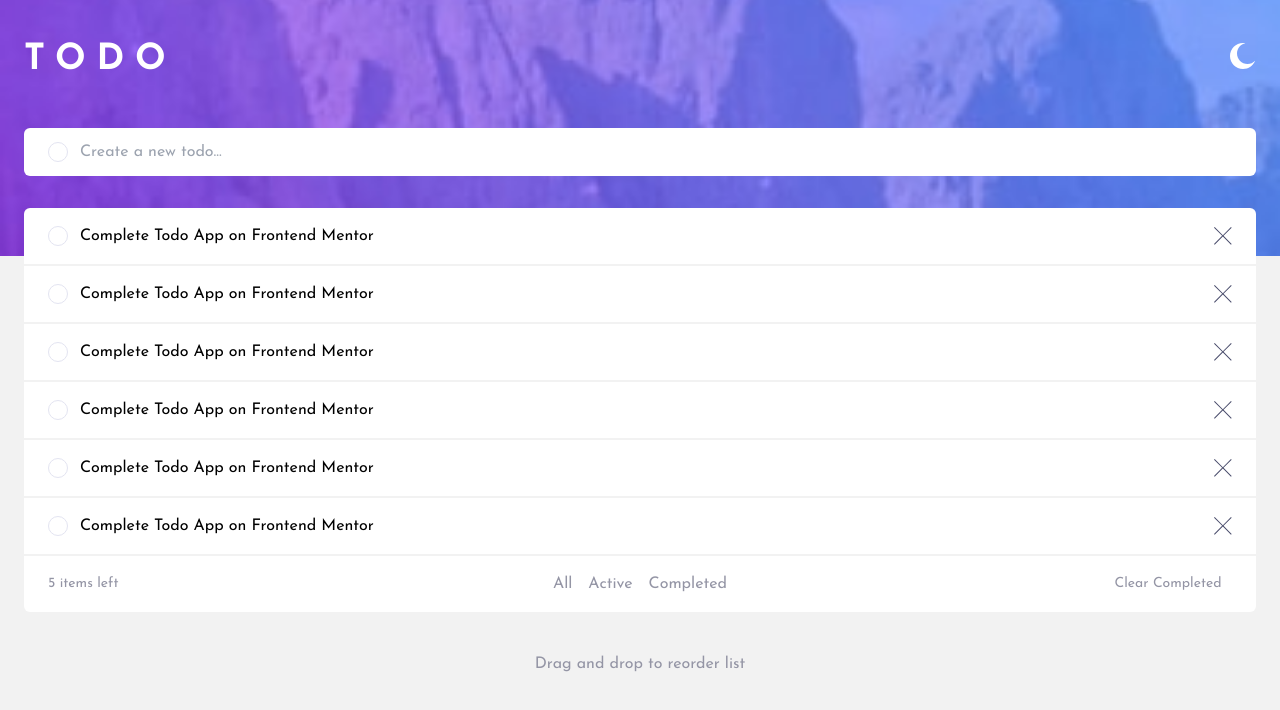
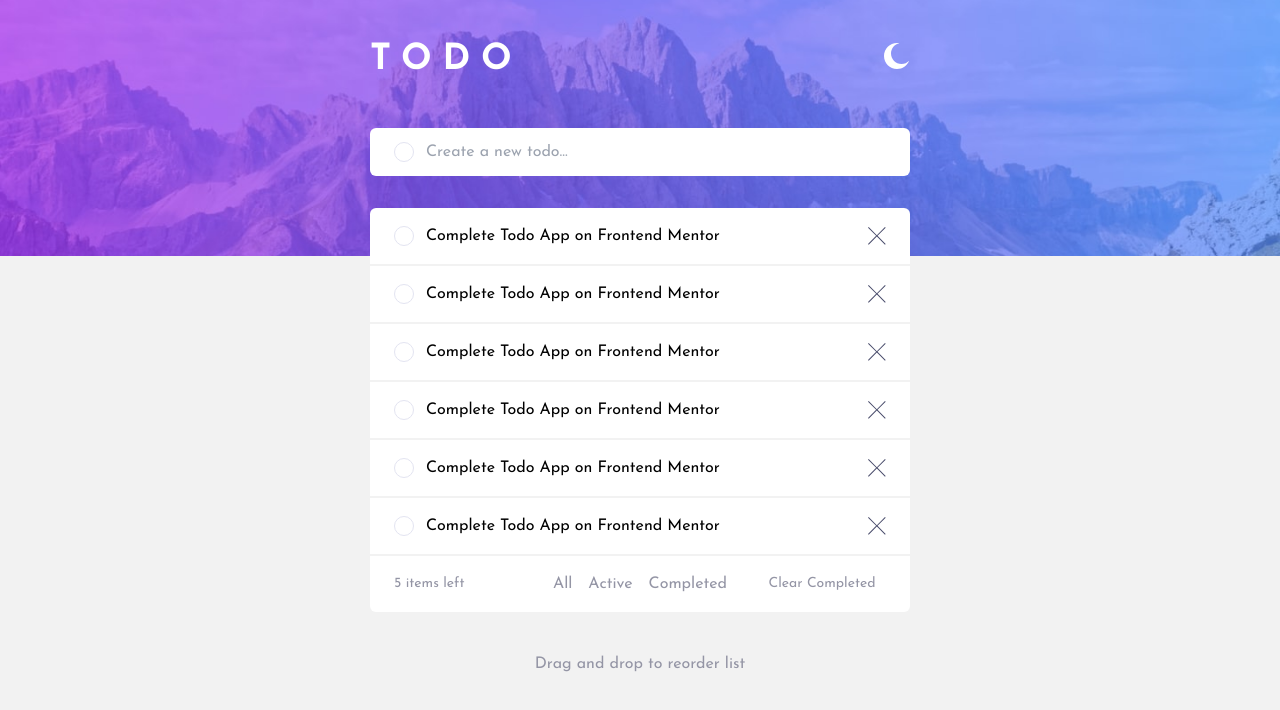
Before and after one commit to fandresh7/frontendmentor-todo-app, an Angular app: page / in a window 1280 px wide. Shown: the top 710 px of the page. Built offline with nearby package versions, Linux system fonts and the light colour scheme.

Commit message:
fix final styles

```diff
--- a/src/app/app.component.html
+++ b/src/app/app.component.html
@@ -1,5 +1,5 @@
-<div class="absolute top-0 -z-10 pointer-events-none bg-mobile-light bg-cover bg-center bg-no-repeat w-full min-h-64"></div>
-<div class="pt-10 mx-6 h-screen">
+<div class="absolute top-0 -z-10 pointer-events-none bg-mobile-light md:bg-desktop-light dark:bg-mobile-dark dark:md:bg-desktop-dark bg-cover bg-center bg-no-repeat w-full min-h-64"></div>
+<div class="pt-10 mx-6 h-screen max-w-[540px] sm:mx-auto">
   <main-header></main-header>
   <main class="flex flex-col gap-4 mt-12">
     <todo-create></todo-create>
--- a/src/app/components/filters/filters.component.html
+++ b/src/app/components/filters/filters.component.html
@@ -1,5 +1,5 @@
 <article class="bg-white dark:bg-[#25273D] py-4 px-6 sm:p-0 flex gap-4 justify-center rounded-md">
-  <p class="text-[#9495A5] dark:text-[#5B5E7E] hover:text-[#3A7CFD] transition-colors cursor-pointer">All</p>
-  <p class="text-[#9495A5] dark:text-[#5B5E7E] hover:text-[#3A7CFD] transition-colors cursor-pointer">Active</p>
-  <p class="text-[#9495A5] dark:text-[#5B5E7E] hover:text-[#3A7CFD] transition-colors cursor-pointer">Completed</p>
+  <p class="text-[#9495A5] dark:text-[#5B5E7E] hover:text-[#3A7CFD] transition-colors duration-300 cursor-pointer">All</p>
+  <p class="text-[#9495A5] dark:text-[#5B5E7E] hover:text-[#3A7CFD] transition-colors duration-300 cursor-pointer">Active</p>
+  <p class="text-[#9495A5] dark:text-[#5B5E7E] hover:text-[#3A7CFD] transition-colors duration-300 cursor-pointer">Completed</p>
 </article>
--- a/src/app/components/todo-create/todo-create.component.html
+++ b/src/app/components/todo-create/todo-create.component.html
@@ -3,6 +3,6 @@
 
   <input
     type="text"
-    class="bg-transparent text-[#9495A5] dark:text-[#767992] w-full font-normal outline-none"
+    class="bg-transparent text-[#393A4B] dark:text-[#C8CBE7] w-full font-normal outline-none"
     placeholder="Create a new todo..." />
 </div>
--- a/src/app/components/todo-list-footer/todo-list-footer.component.html
+++ b/src/app/components/todo-list-footer/todo-list-footer.component.html
@@ -1,5 +1,5 @@
 <article class="relative bg-white dark:bg-[#25273D] flex gap-2 items-center justify-between py-4 px-6">
   <p class="text-sm text-[#9495A5] dark:text-[#5B5E7E] sm:w-32">5 items left</p>
   <filters class="hidden sm:block"></filters>
-  <button class="text-sm text-[#9495A5] dark:text-[#5B5E7E] sm:w-32">Clear Completed</button>
+  <button class="text-sm text-[#9495A5] dark:text-[#5B5E7E] hover:text-red-500 transition-colors duration-300 sm:w-32">Clear Completed</button>
 </article>
--- a/src/app/components/todo/todo.component.html
+++ b/src/app/components/todo/todo.component.html
@@ -1,5 +1,7 @@
 <article class="bg-white dark:bg-[#25273D] flex gap-2 items-center py-4 px-6">
   <check-input></check-input>
   <span class="grow ml-1 dark:text-[#C8CBE7]">Complete Todo App on Frontend Mentor</span>
-  <icon-cross></icon-cross>
+  <button class="text-[#494C6B] hover:text-red-500 transition-colors duration-300">
+    <icon-cross></icon-cross>
+  </button>
 </article>
--- a/src/app/shared/components/icons/icons.component.ts
+++ b/src/app/shared/components/icons/icons.component.ts
@@ -25,7 +25,7 @@ export class IconCheckComponent {}
     width="18"
     height="18">
     <path
-      fill="#494C6B"
+      fill="currentColor"
       fill-rule="evenodd"
       d="M16.97 0l.708.707L9.546 8.84l8.132 8.132-.707.707-8.132-8.132-8.132 8.132L0 16.97l8.132-8.132L0 .707.707 0 8.84 8.132 16.971 0z" />
   </svg>`,
```
